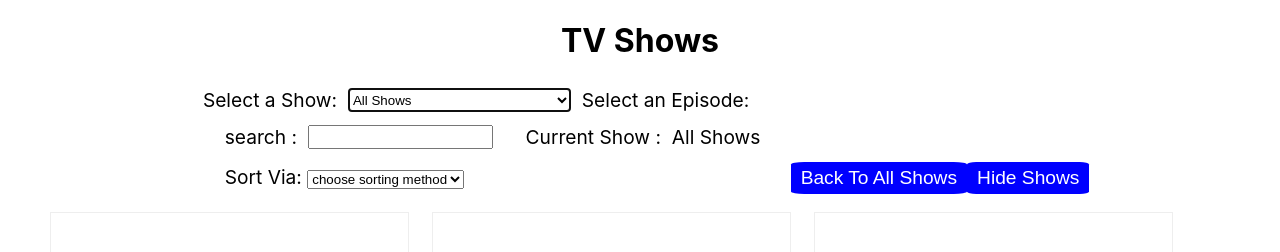
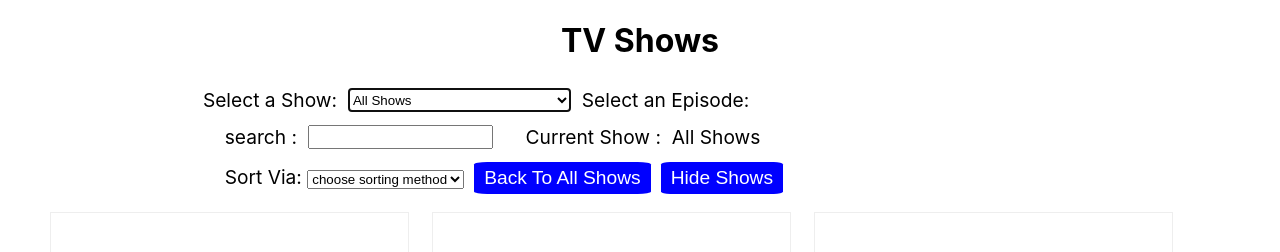
Before and after one commit to ahmad-ali14/tv-shows-react-hooks, a React (Create React App) app: page / in a window 1280 px wide. Shown: the top 252 px of the page. Built offline with nearby package versions, Linux system fonts and the light colour scheme.

Commit message:
show/hide All shows

```diff
--- a/src/App.css
+++ b/src/App.css
@@ -110,3 +110,8 @@
   font-size: larger;
   margin-left: 1%;
 }
+
+.margin1in100 {
+  margin-left: 10px !important;
+  margin-left: 10px !important;
+}
--- a/src/App.js
+++ b/src/App.js
@@ -10,7 +10,9 @@ import TopSection from './components/TopSection'
 
 function App() {
   var [Allshows, setAllShows] = useState([]);
-  const [isShowsVisible, setIsShowsVisible] = useState(true)
+  var [isShowsVisible, setIsShowsVisible] = useState(true)
+  var [selectedShow, setSelectedShow] = useState([]);
+
 
   //shows = useRef([...getShows()])
 
@@ -21,13 +23,38 @@ function App() {
 
   }, [])
 
+  const togleShows = () => {
+    setIsShowsVisible(isShowsVisible = !isShowsVisible)
+  }
+
+  const showSelectedShowEpisodes = (showId) => {
+    // console.log('show id', showId);
+    if (showId == "All Shows") { setSelectedShow(selectedShow = []); if (!isShowsVisible) togleShows(); return; }
+    let selected = Allshows.filter((s) => { return (s.id == showId); });
+    // console.log('selected', selected)
+    setSelectedShow(selectedShow = selected);
+    if (isShowsVisible) togleShows();
+
+    return;
+  }
 
   return (
     <>
       <h1 className="main-title"> TV Shows </h1>
-      {Allshows.length > 0 && <TopSection allShows={Allshows} isShowsVisible={isShowsVisible} hideShows={setIsShowsVisible} />}
+      {Allshows.length > 0 &&
+        <TopSection allShows={Allshows}
+          togleShows={togleShows}
+          selectedShow={selectedShow}
+          showSelectedShowEpisodes={showSelectedShowEpisodes}
+          isShowsVisible={isShowsVisible}
+        />}
       <div className="root">
-        <Main shows={Allshows} isShowsVisible={isShowsVisible} />
+        <Main
+          shows={Allshows}
+          isShowsVisible={isShowsVisible}
+          selectedShow={selectedShow}
+
+        />
       </div>
     </>
   );
--- a/src/components/Main.js
+++ b/src/components/Main.js
@@ -2,8 +2,7 @@ import React, { useState, useEffect } from 'react';
 import '../App.css'
 
 
-export default ({ shows, isShowsVisible }) => {
-    const selectedShow = useState(0);
+export default ({ shows, isShowsVisible, selectedShow }) => {
 
 
     const makeTitle = (s) => {
@@ -19,7 +18,7 @@ export default ({ shows, isShowsVisible }) => {
 
     return (
         <>
-            {isShowsVisible ? <MakePageForShows shows={shows} makeTitle={makeTitle} /> : <p>No shows</p>}
+            {isShowsVisible ? <MakePageForShows shows={shows} makeTitle={makeTitle} /> : <MakePageForShows shows={selectedShow} makeTitle={makeTitle} />}
         </>
     )
 
--- a/src/components/TopSection/ShowsDropMenu.js
+++ b/src/components/TopSection/ShowsDropMenu.js
@@ -1,21 +1,19 @@
 import React, { useEffect } from 'react';
 
-export default ({ allShows }) => {
+export default ({ allShows, showSelectedShowEpisodes, selectedShow }) => {
 
     const fillOptions = (allShows) => {
         return allShows.map(s => { return (<option key={s.id} value={s.id}> {s.name} </option>) })
     }
 
-    const showSelectedShowEpisodes = (showId) => {
 
-    }
 
 
 
     return (
         <select id="showSelector" autoFocus="-1" onChange={(e) => { showSelectedShowEpisodes(e.target.value) }}>
             <option value="All Shows" defaultValue="selected">All Shows </option>
-            {fillOptions(allShows.allShows)}
+            {fillOptions(allShows)}
         </select>
     )
 }
--- a/src/components/TopSection/index.js
+++ b/src/components/TopSection/index.js
@@ -1,12 +1,16 @@
-import React from 'react'
+import React, { useState } from 'react'
 import ShowsDropMenu from './ShowsDropMenu'
 
-export default (allShows, isShowsVisible, hideShows) => {
+export default ({ allShows, togleShows, showSelectedShowEpisodes, selectedShow, isShowsVisible }) => {
     return (
         <>
             <div className="search-wrapper">
                 <label htmlFor="selectShow" className="searchBarStyle"> Select a Show: </label>
-                <ShowsDropMenu allShows={allShows} />
+                <ShowsDropMenu
+                    allShows={allShows}
+                    showSelectedShowEpisodes={showSelectedShowEpisodes}
+                    selectedShow={selectedShow}
+                />
                 <label htmlFor="selectBox" className="searchBarStyle"> Select an Episode: </label>
                 <div id="selectBox" > </div>
             </div>
@@ -15,7 +19,7 @@ export default (allShows, isShowsVisible, hideShows) => {
                 <input id="searchBox" name="search" />
 
                 <label className="anotherSearchBarStyle"> Current Show : </label>
-                <label id="showTitle" className="anotherStyle2"> All Shows </label>
+                <label id="showTitle" className="anotherStyle2"> {selectedShow.length > 0 ? selectedShow[0].name : 'All Shows'} </label>
 
             </div>
 
@@ -31,8 +35,8 @@ export default (allShows, isShowsVisible, hideShows) => {
                     <option value="rating-">Rating (top first)</option>
                 </select>
 
-                <button id="goBack" style={{ marginLeft: "30%" }} className="btn-show1"> Back To All Shows </button>
-                <button className="btn-show1" onClick={() => { hideShows(isShowsVisible = !isShowsVisible) }}> Hide Shows </button>
+                <button id="goBack" onClick={() => { showSelectedShowEpisodes('All Shows'); if (!isShowsVisible) { togleShows() }; }} className="btn-show1 margin1in100"> Back To All Shows </button>
+                <button className="btn-show1 margin1in100" onClick={(e) => { togleShows(); }}> {isShowsVisible ? 'Hide Shows' : 'Show Shows'} </button>
             </div>
         </>
     )
```
